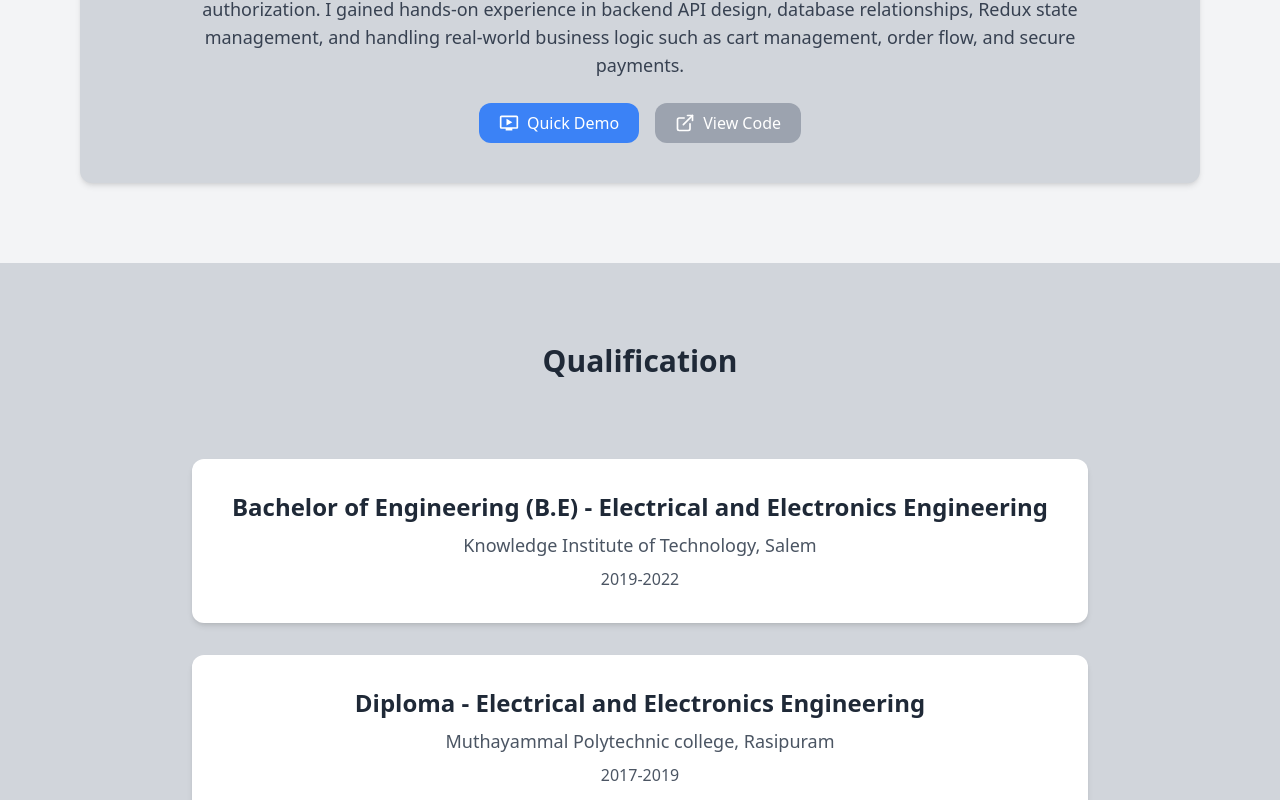
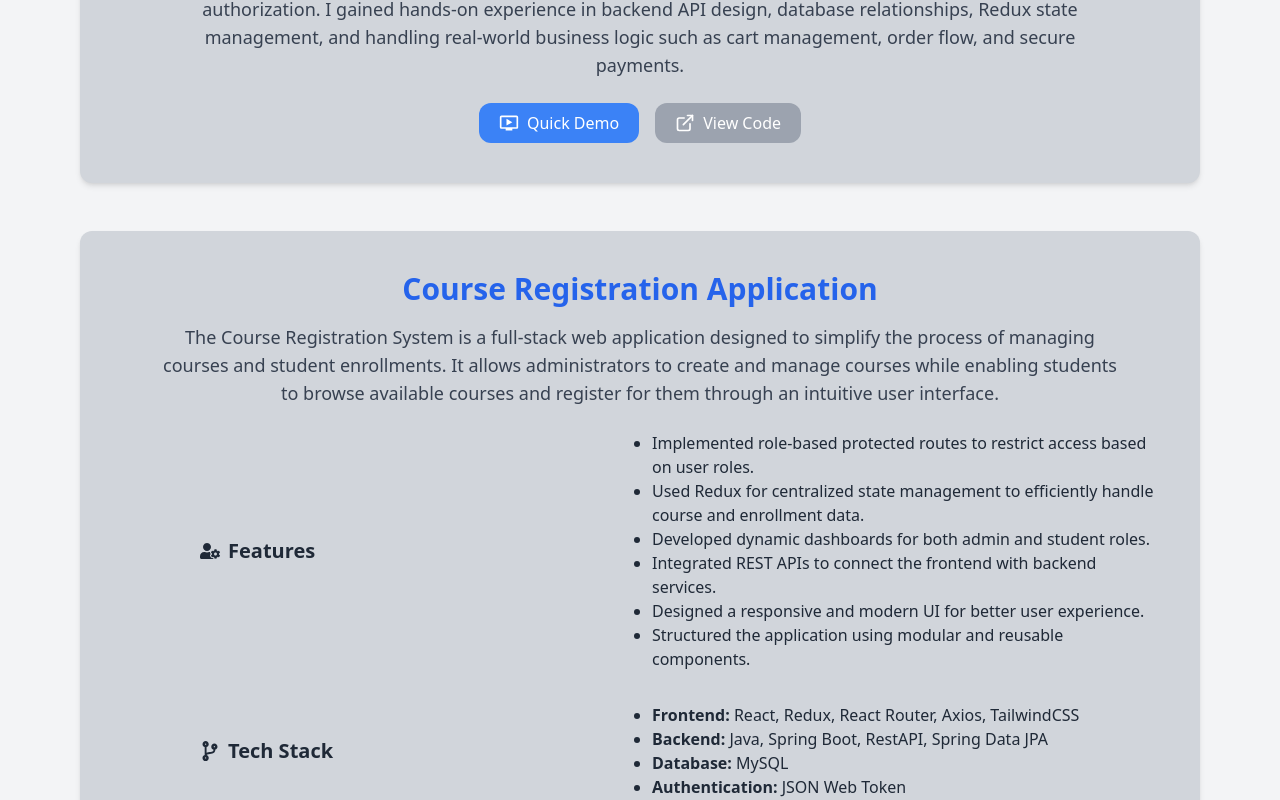
Before and after one commit to Mathavaraj1219/My-Portfolio, a React (Vite) app in the folder my-portfolio/: page / in a window 1280 px wide. Shown: the part 1997-2797 px from the top of the page. Built offline with nearby package versions, Linux system fonts and the light colour scheme.

Commit message:
Add Course Registration Application section to Projects component

```diff
--- a/my-portfolio/src/components/Projects.jsx
+++ b/my-portfolio/src/components/Projects.jsx
@@ -397,6 +397,62 @@ return (
                     </div>
                     </div>
                 </MotionWrapper>
+
+                <MotionWrapper
+                    initial={{ opacity: 0, x:-500 }}
+                    whileInView={{ opacity: 1, x:0 }}
+                    transition={{ duration: 1.5 }}>
+                    <div className="bg-gray-300 dark:bg-gray-600 p-6 sm:p-8 md:p-10 rounded-xl shadow-md">
+                    <h3 className="text-2xl sm:text-3xl font-bold text-blue-600 mb-4 dark:text-black/70">Course Registration Application</h3>
+                    <p className="text-gray-700 dark:text-gray-300 mb-6 px-10 text-sm sm:text-base md:text-lg">The Course Registration System is a full-stack web application designed to simplify the process of managing courses and student enrollments. It allows administrators to create and manage courses while enabling students to browse available courses and register for them through an intuitive user interface.</p>
+                    <div className="grid grid-cols-1 sm:grid-cols-2 gap-6 mb-8">
+                        <h3 className="flex items-center px-20 gap-2 text-xl font-bold">
+                        <FaUserCog /> Features
+                        </h3>
+                        <ul className="list-disc text-start">
+                            <li>Implemented role-based protected routes to restrict access based on user roles.</li>
+                            <li>Used Redux for centralized state management to efficiently handle course and enrollment data.</li>
+                            <li>Developed dynamic dashboards for both admin and student roles.</li>
+                            <li>Integrated REST APIs to connect the frontend with backend services.</li>
+                            <li>Designed a responsive and modern UI for better user experience.</li>
+                            <li>Structured the application using modular and reusable components.</li>
+                        </ul>
+                    </div>
+                    <div className="grid grid-cols-1 sm:grid-cols-2 gap-6 mb-8">
+                        <h3 className="flex items-center px-20 gap-2 text-xl font-bold">
+                        <FaCodeBranch /> Tech Stack
+                        </h3>
+                        <ul className="list-disc text-start">
+                        <li><span className="font-semibold">Frontend:</span> React, Redux, React Router, Axios, TailwindCSS</li>
+                        <li><span className="font-semibold">Backend:</span> Java, Spring Boot, RestAPI, Spring Data JPA</li>
+                        <li><span className="font-semibold">Database:</span> MySQL</li>
+                        <li><span className="font-semibold">Authentication:</span> JSON Web Token</li>
+                        </ul>
+                    </div>
+                    <p className="text-gray-700 dark:text-gray-300 mb-6 px-10 text-sm sm:text-base md:text-lg">Developing the Course Registration System helped me gain practical experience in building a full-stack web application. Through this project, I improved my understanding of modern frontend frameworks, backend development, state management, and API integration.</p>
+                    <div className="flex flex-wrap justify-center gap-4 mt-6">
+                        <a
+                        href="https://drive.google.com/file/d/1lzgadyr5JFy6749M6s3bTWIxYvZHUQLN/view?usp=sharing"
+                        target="_blank"
+                        rel="noopener noreferrer"
+                        className="flex items-center justify-center gap-2 px-5 py-2 bg-blue-500 text-white rounded-xl glow-effect-button hover:bg-blue-700 transition-all text-sm sm:text-base"
+                        >
+                        <MdOndemandVideo className="text-xl"/>
+                        Quick Demo
+                        </a>
+                        <a
+                        href="https://github.com/Mathavaraj1219/Course_Registration_Backend"
+                        target="_blank"
+                        rel="noopener noreferrer"
+                        className="flex items-center justify-center gap-2 px-5 py-2 bg-gray-400 text-white rounded-xl glow-effect-button hover:bg-gray-500 transition-all text-sm sm:text-base"
+                        >
+                        <FiExternalLink className="text-xl"/>
+                        View Code
+                        </a>
+                    </div>
+                    </div>
+                </MotionWrapper>
+
             </div>
         )}
     </section>
```
